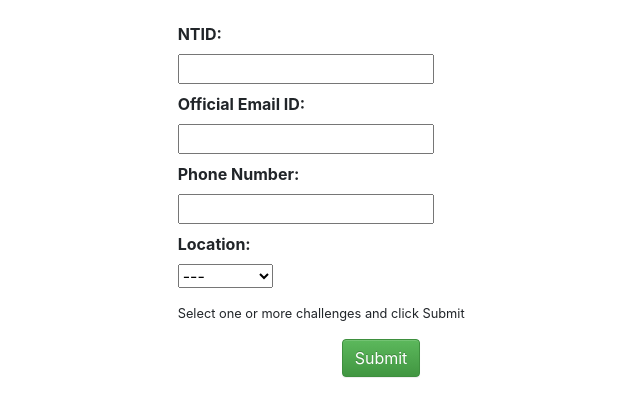
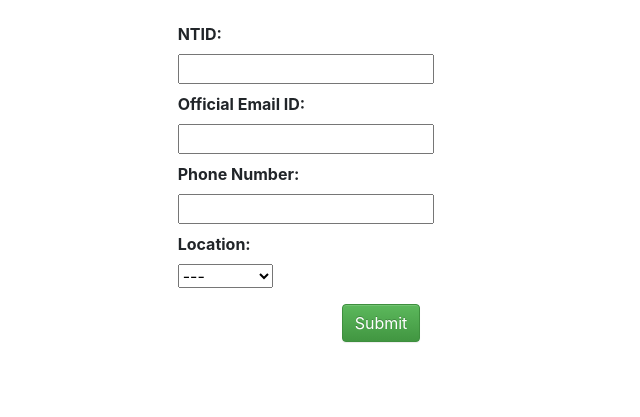
Before and after one commit to panchambharadwaj/strava-telegram-auth, a Flask app: template app/templates/challenges_bosch_even_registration.html in a window 1280 px wide. Shown: the part 1379-1796 px from the top of the page, without its empty margins (259-899 px from the left). After the commit the page ends 1722 px from the top, so only its background shows below. Run offline with Flask 2, Linux system fonts and the light colour scheme; the template is opened without the code that fills it: values that come from a table or form of the project are taken from there, others are empty; parts of the project's set-up code (start-up, migrations or seed data) failed here and were passed over; some libraries are stand-ins or nearby versions.

Commit message:
Format message

```diff
--- a/app/app.py
+++ b/app/app.py
@@ -242,7 +242,7 @@ def challenges_bosch_registration_month_code(month, code):
             #     return render_template('failed.html', page_title=page_title)
             return render_template('challenges_registration_successful.html', page_title=page_title)
         else:
-            flash('Select at least one challenge/location and fill in all the details!')
+            flash('Select a challenge/location!')
 
     challenges_registration_page = 'challenges_bosch_even_registration.html' if month == "even" else 'challenges_bosch_odd_registration.html'
 
--- a/app/templates/challenges_bosch_even_registration.html
+++ b/app/templates/challenges_bosch_even_registration.html
@@ -88,9 +88,6 @@
                     {{ render_field(form.phone) }}
                     {{ render_field(form.location) }}
                 </dl>
-                <p>
-                    <small>Select one or more challenges and click Submit</small>
-                </p>
                 <center>
                     <button class="btn btn-success" type="submit">Submit</button>
                 </center>
```
